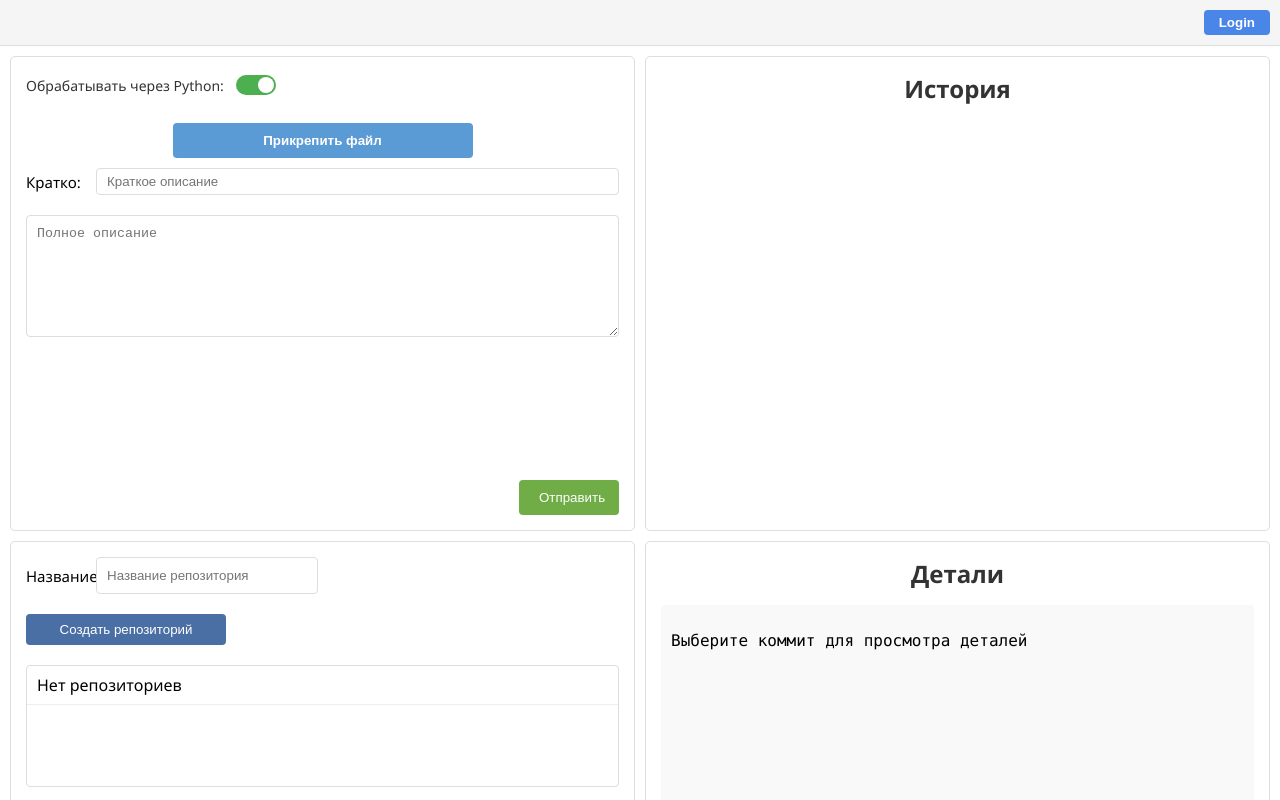
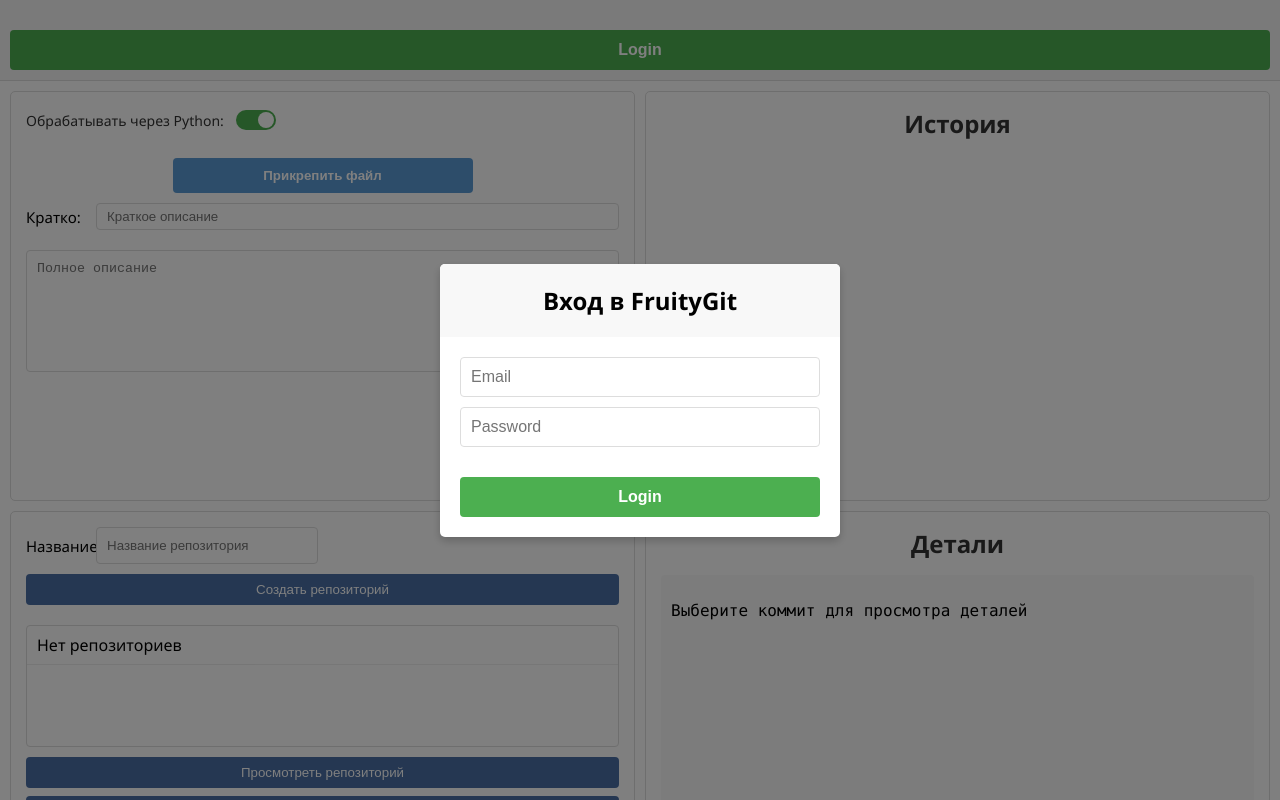
Before and after one commit to ProstoGarik/FruityGit, a React (Create React App) app in the folder FruityGitDesktop/Desktop/electron-react-app/: page / in a window 1280 px wide. Both pictures are taken after a click on the button "Login". Shown: the top 800 px of the page. Built offline with nearby package versions, Linux system fonts and the light colour scheme.

Commit message:
login register

```diff
--- a/FruityGitDesktop/Desktop/electron-react-app/src/App.css
+++ b/FruityGitDesktop/Desktop/electron-react-app/src/App.css
@@ -121,17 +121,6 @@
   padding: 10px;
   border: 1px solid #ddd;
   border-radius: 4px;
-  width: 200px;
-}
-
-.repo-action-button {
-  padding: 10px 15px;
-  background-color: #5b9bd5;
-  color: white;
-  border: none;
-  border-radius: 4px;
-  cursor: pointer;
-  margin-top: 10px;
   width: 200px;
 }
 
@@ -277,3 +266,29 @@
   background-color: #cccccc;
   cursor: not-allowed;
 }
+.top-bar {
+  display: flex;
+  justify-content: flex-end;
+  padding: 10px;
+  background-color: #f5f5f5;
+  border-bottom: 1px solid #ddd;
+}
+
+.user-info {
+  display: flex;
+  align-items: center;
+  gap: 10px;
+}
+
+.logout-button {
+  padding: 5px 10px;
+  background-color: #f44336;
+  color: white;
+  border: none;
+  border-radius: 4px;
+  cursor: pointer;
+}
+
+.logout-button:hover {
+  background-color: #d32f2f;
+}
--- a/FruityGitDesktop/Desktop/electron-react-app/src/App.js
+++ b/FruityGitDesktop/Desktop/electron-react-app/src/App.js
@@ -1,6 +1,7 @@
 // src/App.js
-import React, { useState } from 'react';
+import React, { useState, useEffect } from 'react';
 import './App.css';
+import LoginWindow from './Login/Login';
 
 function App() {
   const [repoName, setRepoName] = useState('');
@@ -14,9 +15,23 @@ function App() {
   const [isLoadingRepos, setIsLoadingRepos] = useState(false);
   const [selectedRepo, setSelectedRepo] = useState(null);
   const [processWithPython, setProcessWithPython] = useState(true);
+  const [showLogin, setShowLogin] = useState(false);
+  const [user, setUser] = useState(null);
+
 
   // Заглушки для обработчиков событий
-  const handleLogin = () => console.log('Login clicked');
+  const handleLogin = () => {
+    setShowLogin(true);
+  };
+  const handleCloseLogin = (userData) => {
+    setShowLogin(false);
+    if (userData) {
+      setUser(userData);
+      // Optionally store in localStorage for persistence
+      localStorage.setItem('user', JSON.stringify(userData));
+    }
+  };
+
   const handleAttachFile = async () => {
     const { ipcRenderer } = window.require('electron');
     const path = window.require('path');
@@ -92,6 +107,10 @@ function App() {
         return;
       }
 
+      // Use logged-in user or default values
+      const userName = user?.name || 'defaultUser';
+      const userEmail = user?.email || 'default@email.com';
+
       const formData = new FormData();
       const { ipcRenderer } = window.require('electron');
 
@@ -114,8 +133,8 @@ function App() {
       formData.append('file', fileBlob, fileName);
       formData.append('summary', summary);
       formData.append('description', description);
-      formData.append('userName', 'defaultUser');
-      formData.append('userEmail', 'default@email.com');
+      formData.append('userName', userName);
+      formData.append('userEmail', userEmail);
 
       const response = await fetch(`${serverPath}/api/git/${encodeURIComponent(selectedRepo)}/commit`, {
         method: 'POST',
@@ -250,7 +269,6 @@ function App() {
 
     try {
       const { ipcRenderer } = window.require('electron');
-      const path = window.require('path');
       const fs = window.require('fs');
 
       // Ask user where to save
@@ -346,13 +364,32 @@ function App() {
     }
   };
 
+  useEffect(() => {
+    const storedUser = localStorage.getItem('user');
+    if (storedUser) {
+      setUser(JSON.parse(storedUser));
+    }
+  }, []);
+
   return (
     <div className="app-container">
       {/* Top Bar */}
       <div className="top-bar">
-        <button className="login-button" onClick={handleLogin}>
-          Login
-        </button>
+        {user ? (
+          <div className="user-info">
+            <span>Logged in as: {user.name || user.email}</span>
+            <button className="logout-button" onClick={() => {
+              setUser(null);
+              localStorage.removeItem('user');
+            }}>
+              Logout
+            </button>
+          </div>
+        ) : (
+          <button className="login-button" onClick={handleLogin}>
+            Login
+          </button>
+        )}
       </div>
 
       <div className="main-grid">
@@ -502,6 +539,7 @@ function App() {
             </div>
           </div>
         </div>
+        {showLogin && <LoginWindow onClose={handleCloseLogin} />}
       </div>
     </div>
   );
--- /dev/null
+++ b/FruityGitDesktop/Desktop/electron-react-app/src/Login/Login.css
@@ -0,0 +1,73 @@
+/* src/components/LoginWindow.css */
+.login-modal-overlay {
+  position: fixed;
+  top: 0;
+  left: 0;
+  right: 0;
+  bottom: 0;
+  background-color: rgba(0, 0, 0, 0.5);
+  display: flex;
+  justify-content: center;
+  align-items: center;
+  z-index: 1000;
+}
+
+.login-window {
+  width: 400px;
+  background-color: white;
+  border-radius: 5px;
+  box-shadow: 0 4px 8px rgba(0, 0, 0, 0.2);
+  overflow: hidden;
+}
+
+.login-header {
+  padding: 20px;
+  text-align: center;
+  background-color: #f8f8f8;
+}
+
+.login-header h2 {
+  margin: 0;
+  font-size: 24px;
+  font-weight: bold;
+}
+
+.login-content {
+  padding: 20px;
+}
+
+.input-group {
+  margin-bottom: 10px;
+}
+
+.login-input {
+  width: 100%;
+  padding: 10px;
+  border: 1px solid #ddd;
+  border-radius: 4px;
+  font-size: 16px;
+}
+
+.login-button {
+  width: 100%;
+  padding: 10px;
+  margin-top: 20px;
+  background-color: #4CAF50;
+  color: white;
+  border: none;
+  border-radius: 4px;
+  font-size: 16px;
+  cursor: pointer;
+  height: 40px;
+}
+
+.login-button:hover {
+  background-color: #45a049;
+}
+
+.error-message {
+  color: red;
+  text-align: center;
+  margin-top: 10px;
+  min-height: 20px;
+}
--- /dev/null
+++ b/FruityGitDesktop/Desktop/electron-react-app/src/Login/Login.js
@@ -0,0 +1,138 @@
+// src/components/LoginWindow.js
+import React, { useState } from 'react';
+import './Login.css';
+
+const LoginWindow = ({ onClose }) => {
+    const [email, setEmail] = useState('');
+    const [password, setPassword] = useState('');
+    const [error, setError] = useState('');
+    const [isLoading, setIsLoading] = useState(false);
+    const serverPath = 'http://192.168.135.52:8000'; // Use the same server path as in App.js
+
+    const handleLogin = async (e) => {
+        e.preventDefault();
+        setError('');
+
+        if (!email || !password) {
+            setError('Email and password are required');
+            return;
+        }
+
+        setIsLoading(true);
+
+        try {
+            const response = await fetch(`${serverPath}/api/auth/login`, {
+                method: 'POST',
+                headers: {
+                    'Content-Type': 'application/json',
+                },
+                body: JSON.stringify({
+                    email,
+                    password
+                }),
+            });
+
+            const data = await response.json();
+
+            if (!response.ok) {
+                throw new Error(data.message || 'Login failed');
+            }
+
+            if (data.success) {
+                // Pass user data back to App component
+                onClose({
+                    name: data.user?.name || email.split('@')[0],
+                    email: data.user?.email || email
+                });
+            } else {
+                throw new Error(data.message || 'Login failed');
+            }
+        } catch (err) {
+            console.error('Login error:', err);
+            setError(err.message || 'Login failed. Please try again.');
+        } finally {
+            setIsLoading(false);
+        }
+
+        setIsLoading(true);
+
+        try {
+            const response = await fetch(`${serverPath}/api/auth/login`, {
+                method: 'POST',
+                headers: {
+                    'Content-Type': 'application/json',
+                },
+                body: JSON.stringify({
+                    email,
+                    password
+                }),
+            });
+
+            const data = await response.json();
+
+            if (!response.ok) {
+                throw new Error(data.message || 'Login failed');
+            }
+
+            if (data.success) {
+                // Login successful - close the window or handle the user data
+                onClose();
+                // You might want to store the user data in your app state here
+                console.log('Logged in user:', data.user);
+            } else {
+                throw new Error(data.message || 'Login failed');
+            }
+        } catch (err) {
+            console.error('Login error:', err);
+            setError(err.message || 'Login failed. Please try again.');
+        } finally {
+            setIsLoading(false);
+        }
+    };
+
+    return (
+        <div className="login-modal-overlay">
+            <div className="login-window">
+                <div className="login-header">
+                    <h2>Вход в FruityGit</h2>
+                </div>
+
+                <div className="login-content">
+                    <form onSubmit={handleLogin}>
+                        <div className="input-group">
+                            <input
+                                type="text"
+                                className="login-input"
+                                placeholder="Email"
+                                value={email}
+                                onChange={(e) => setEmail(e.target.value)}
+                            />
+                        </div>
+
+                        <div className="input-group">
+                            <input
+                                type="password"
+                                className="login-input"
+                                placeholder="Password"
+                                value={password}
+                                onChange={(e) => setPassword(e.target.value)}
+                            />
+                        </div>
+
+                        {error && <div className="error-message">{error}</div>}
+
+                        <button
+                            className="login-button"
+                            type="submit"
+                            disabled={isLoading}
+                        >
+                            {isLoading ? 'Logging in...' : 'Login'}
+                        </button>
+                    </form>
+                </div>
+            </div>
+        </div>
+    );
+};
+
+export default LoginWindow;
```
Also changed, not shown: 4 other files (tests, documents, lock files or other folders).
